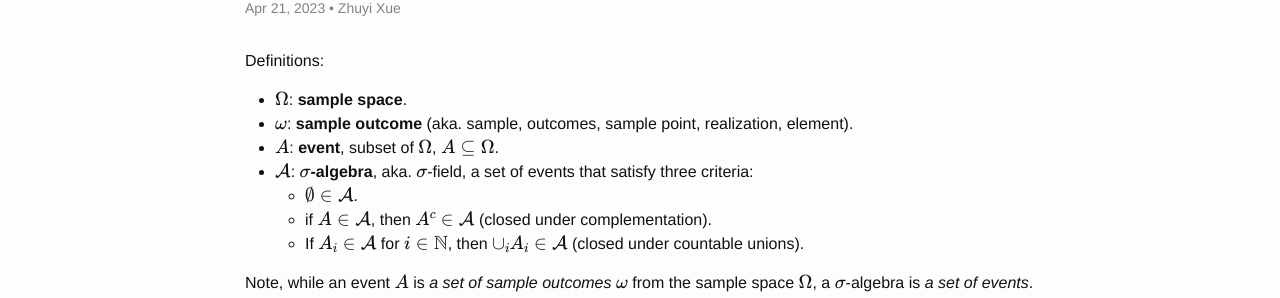
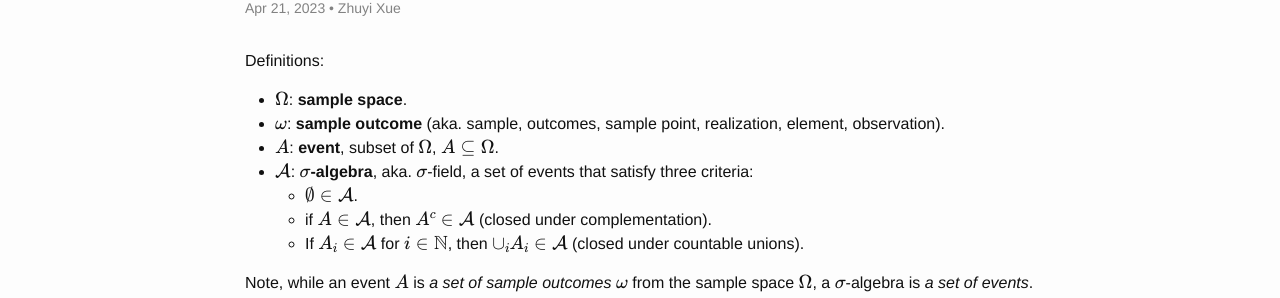
Before and after one commit to zyxue/zyxue.github.io, a Jekyll site: the page built from _posts/2023-04-21-notes-on-measure-theory-and-probability.md, in a window 1280 px wide. Shown: the part 153-451 px from the top of the page. Built offline with Jekyll 4.4.1, drawn with Linux system fonts in a browser that asks for light colours; formulas are drawn with MathJax 3; comment, search, counter and statistics services are not loaded.

Commit message:
Update 2023-04-21-notes-on-measure-theory-and-probability.md

```diff
--- a/_posts/2023-04-21-notes-on-measure-theory-and-probability.md
+++ b/_posts/2023-04-21-notes-on-measure-theory-and-probability.md
@@ -14,7 +14,7 @@ MathJax.Hub.Config({
 Definitions:
 
 * $\Omega$: **sample space**.
-* $\omega$: **sample outcome** (aka. sample, outcomes, sample point, realization, element).
+* $\omega$: **sample outcome** (aka. sample, outcomes, sample point, realization, element, observation).
 * $A$: **event**, subset of $\Omega$, $A \subseteq \Omega$.
 * $\mathcal{A}$: **$\sigma$-algebra**, aka. $\sigma$-field, a set of events that
   satisfy three criteria:
```
